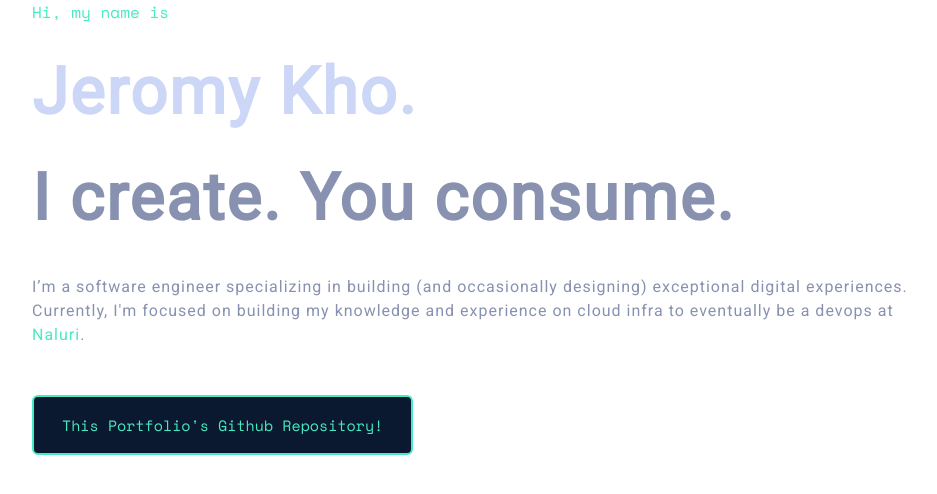
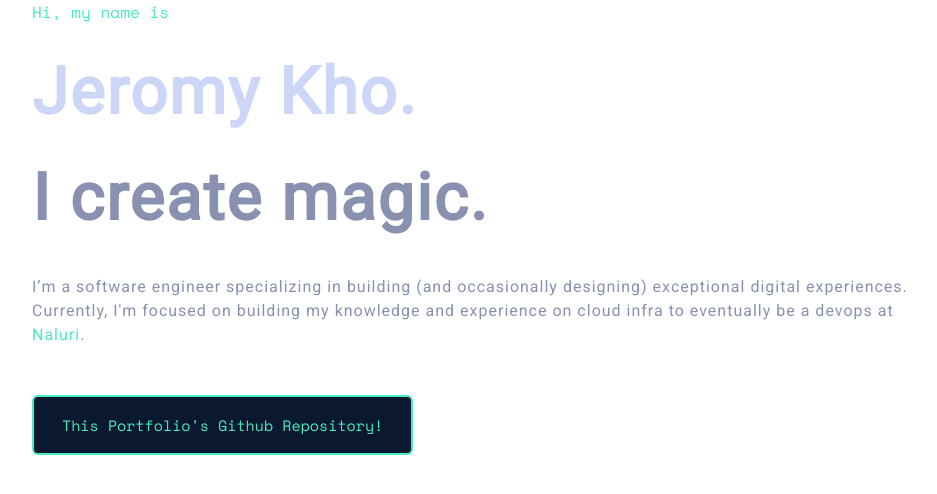
Before and after one commit to kasugasorata98/portfolio, a Next.js app: page /Home in a window 1280 px wide. Shown: the top 494 px of the page, without its empty margins (160-1097 px from the left). Built offline with nearby package versions, Linux system fonts and the light colour scheme.

Commit message:
fix stuff

```diff
--- a/src/components/Header/DesktopNav.tsx
+++ b/src/components/Header/DesktopNav.tsx
@@ -12,7 +12,6 @@ import {
   Text,
   Link,
 } from "@chakra-ui/react";
-import { useEffect, useState } from "react";
 import { NavItem } from "../../entities/types";
 import colors from "../../styles/colors";
 
--- a/src/pages/About/index.tsx
+++ b/src/pages/About/index.tsx
@@ -74,8 +74,8 @@ const About = () => {
                     color={colors.darkText}
                   >
                     {`Fast-forward to today, and I’ve had the privilege of working
-                at a health-tech. My main focus these days is building
-                accessible, inclusive products and digital experiences at`}
+                      at an eCommerce solutions provider, a broadcaster, and in a health-tech company. My main focus these days is building
+                      accessible, inclusive products and digital experiences at`}
                   </Text>{" "}
                   <Link
                     as={"span"}
@@ -111,7 +111,7 @@ const About = () => {
                   </VStack>
                   <VStack alignItems={"flex-start"}>
                     <SkillItem skill="MongoDB" />
-                    <SkillItem skill="Postgre" />
+                    <SkillItem skill="Postgres" />
                     <SkillItem skill="ApolloGraphQL" />
                   </VStack>
                 </HStack>
--- a/src/pages/Home/index.tsx
+++ b/src/pages/Home/index.tsx
@@ -57,7 +57,7 @@ const Home = () => {
                 fontSize={{ base: "24px", md: "48px", lg: "60px", xl: "65px" }}
                 color={colors.darkText}
               >
-                {`I create. You consume.`}
+                {`I create magic.`}
               </Text>
               <Text
                 letterSpacing={1}
--- a/src/pages/_app.tsx
+++ b/src/pages/_app.tsx
@@ -2,10 +2,14 @@ import type { AppProps } from "next/app";
 import { ChakraProvider } from "@chakra-ui/react";
 import theme from "../styles/theme";
 import "../styles/globals.css";
+import Head from "next/head";
 
 function App({ Component, pageProps }: AppProps) {
   return (
     <ChakraProvider theme={theme}>
+      <Head>
+        <title>Jeromy Kho [Software Engineer]</title>
+      </Head>
       <Component {...pageProps} />
     </ChakraProvider>
   );
```
Also changed, not shown: src/pages/index.tsx (+5 -5 lines).
